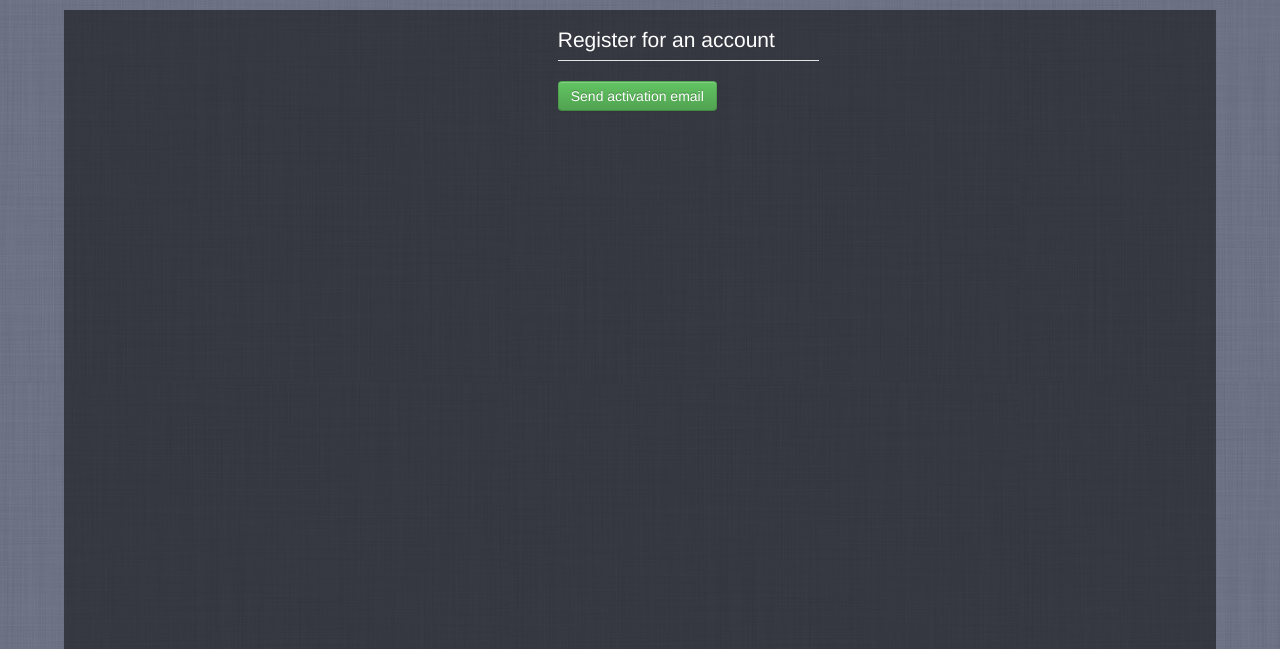
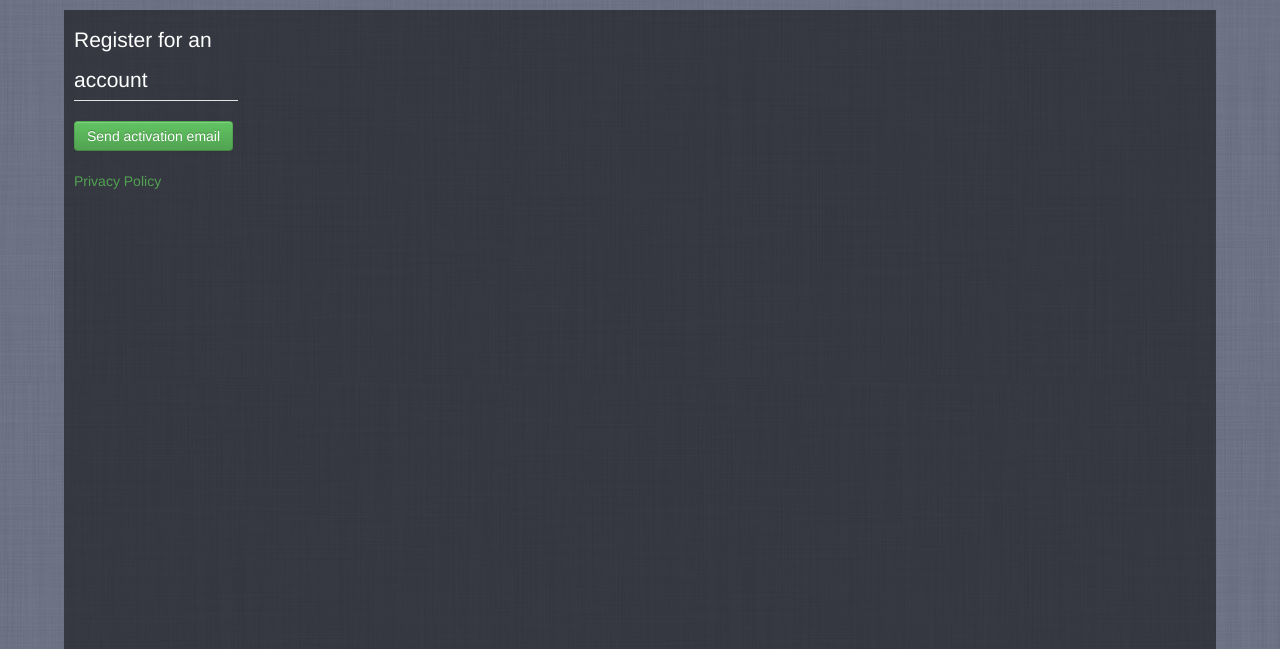
Before and after one commit to staterepme/State-Gov-Tracker, a Django app: template templates/registration/registration_form.html in a window 1280 px wide. Shown: the part 110-759 px from the top of the page. Run offline with Django 3.2, Linux system fonts and the light colour scheme; the template is opened without the code that fills it, so the values that code supplies are empty; some libraries are stand-ins or nearby versions; some web fonts are replaced.

Commit message:
Added privacy policy to register page.

```diff
--- a/templates/registration/registration_form.html
+++ b/templates/registration/registration_form.html
@@ -4,7 +4,7 @@
 {% block page_content %}
 <section id="content">
     <div class="row-fluid">
-        <div class="span3 offset5">
+        <div class="span2">
             <fieldset>
             <legend>Register for an account</legend>
             <form method='post' action=''>{% csrf_token %}
@@ -12,6 +12,8 @@
             <button type="submit" class="btn btn-success">Send activation email</button>
             </form>
             </fieldset>
+            <a href="http://www.iubenda.com/privacy-policy/467777" class="iubenda-white iubenda-embed" title="Privacy Policy">Privacy Policy</a><script type="text/javascript">(function (w,d) {var loader = function () {var s = d.createElement("script"), tag = d.getElementsByTagName("script")[0]; s.src = "http://cdn.iubenda.com/iubenda.js"; tag.parentNode.insertBefore(s,tag);}; if(w.addEventListener){w.addEventListener("load", loader, false);}else if(w.attachEvent){w.attachEvent("onload", loader);}else{w.onload = loader;}})(window, document);</script>
+
         </div>
     </div>
 </section>
```
